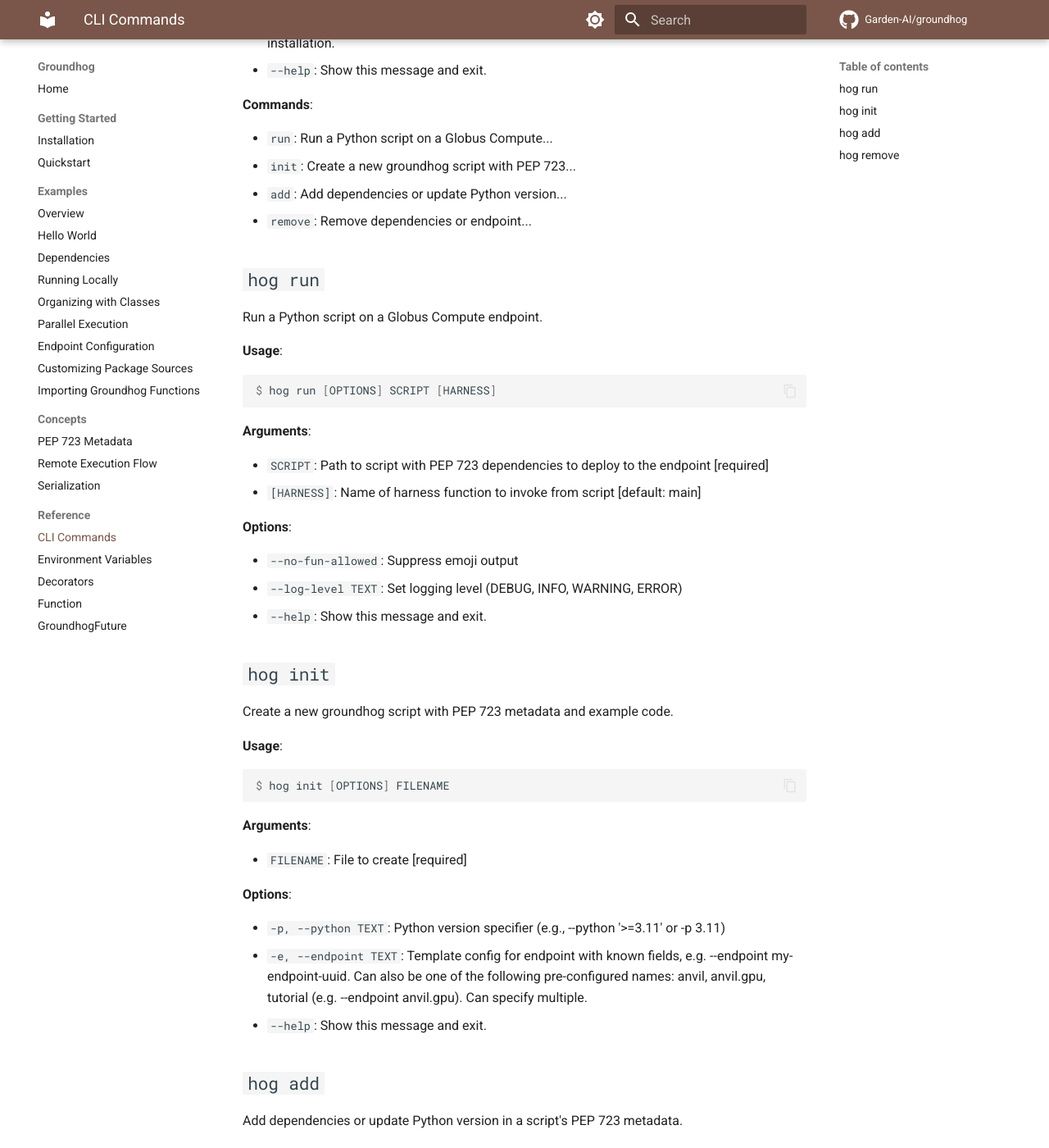
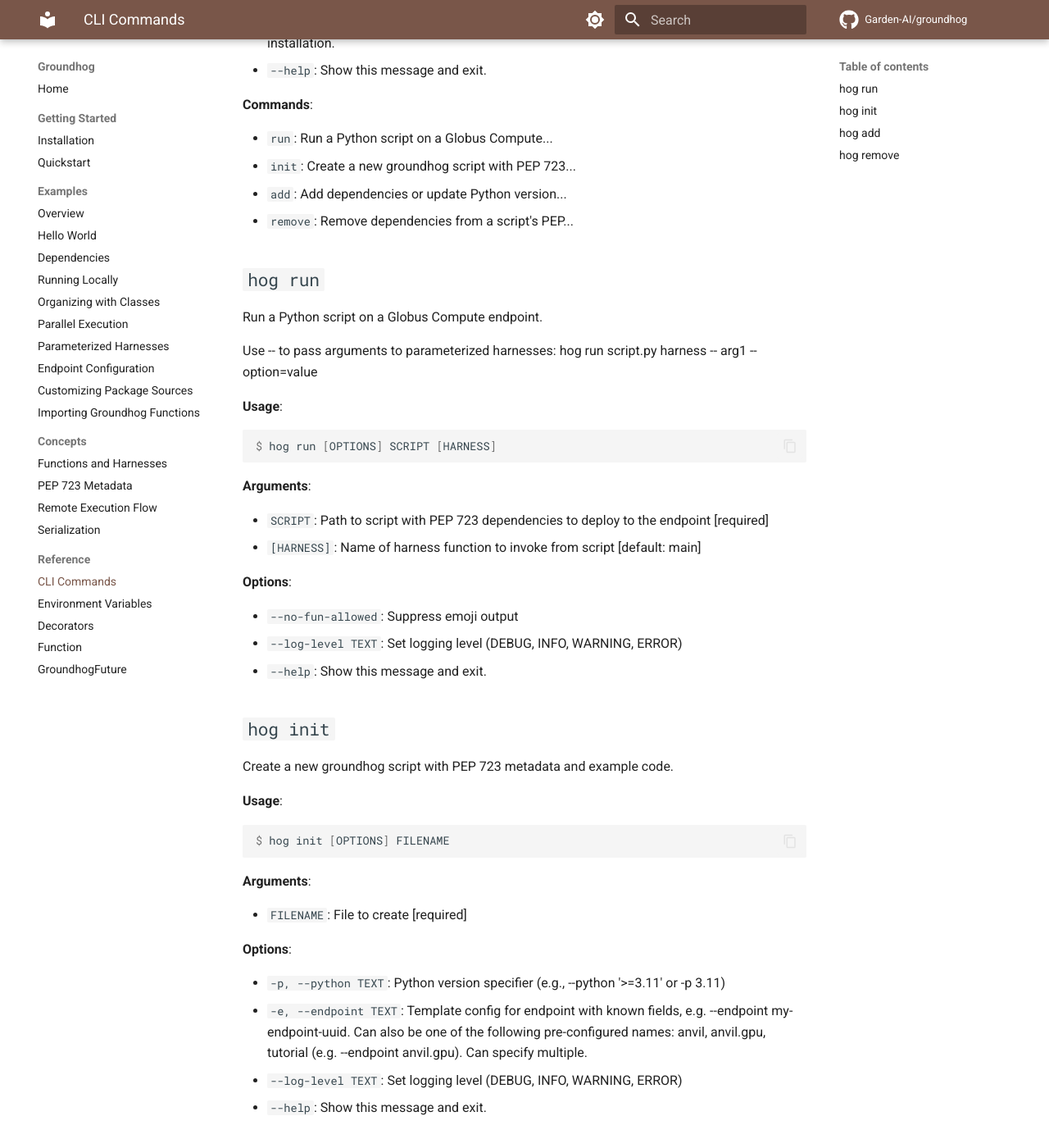
Before and after one commit to Garden-AI/groundhog, an MkDocs documentation site: the page built from docs/api/cli.md, in a window 1280 px wide and 1400 px high, scrolled down 412 px. Shown: the whole window at 82% size. Built offline with MkDocs 1.6.1 and Material for MkDocs 9.7.7, drawn with Linux system fonts in a browser that asks for light colours; comment, search, counter and statistics services are not loaded; the version menu is left out; some of the changed text lies outside the part shown.

Commit message:
update docs

```diff
--- a/docs/api/cli.md
+++ b/docs/api/cli.md
@@ -18,11 +18,14 @@ $ hog [OPTIONS] COMMAND [ARGS]...
 * `run`: Run a Python script on a Globus Compute...
 * `init`: Create a new groundhog script with PEP 723...
 * `add`: Add dependencies or update Python version...
-* `remove`: Remove dependencies or endpoint...
+* `remove`: Remove dependencies from a script&#x27;s PEP...
 
 ## `hog run`
 
 Run a Python script on a Globus Compute endpoint.
+
+Use -- to pass arguments to parameterized harnesses:
+    hog run script.py harness -- arg1 --option=value
 
 **Usage**:
 
@@ -59,6 +62,7 @@ $ hog init [OPTIONS] FILENAME
 
 * `-p, --python TEXT`: Python version specifier (e.g., --python &#x27;&gt;=3.11&#x27; or -p 3.11)
 * `-e, --endpoint TEXT`: Template config for endpoint with known fields, e.g. --endpoint my-endpoint-uuid. Can also be one of the following pre-configured names: anvil, anvil.gpu, tutorial (e.g. --endpoint anvil.gpu). Can specify multiple.
+* `--log-level TEXT`: Set logging level (DEBUG, INFO, WARNING, ERROR)
 * `--help`: Show this message and exit.
 
 ## `hog add`
@@ -86,7 +90,7 @@ $ hog add [OPTIONS] SCRIPT [PACKAGES]...
 
 ## `hog remove`
 
-Remove dependencies or endpoint configurations from a script&#x27;s PEP 723 metadata.
+Remove dependencies from a script&#x27;s PEP 723 metadata.
 
 **Usage**:
 
@@ -102,4 +106,5 @@ $ hog remove [OPTIONS] SCRIPT [PACKAGES]...
 **Options**:
 
 * `-e, --endpoint TEXT`: Remove endpoint or variant configuration (e.g., anvil, anvil.gpu, my_endpoint). Known endpoints: anvil, anvil.gpu, tutorial. Can specify multiple. Note: Removing a base endpoint (e.g., anvil) removes all its variants. Removing a specific variant (e.g., anvil.gpu) leaves the base and other variants intact.
+* `--log-level TEXT`: Set logging level (DEBUG, INFO, WARNING, ERROR)
 * `--help`: Show this message and exit.
--- a/mkdocs.yml
+++ b/mkdocs.yml
@@ -101,10 +101,12 @@ nav:
     - Running Locally: examples/local.md
     - Organizing with Classes: examples/methods.md
     - Parallel Execution: examples/parallel-execution.md
+    - Parameterized Harnesses: examples/parameterized-harness.md
     - Endpoint Configuration: examples/configuration.md
     - Customizing Package Sources: examples/pytorch_custom_index.md
     - Importing Groundhog Functions: examples/imported_function.md
   - Concepts:
+    - Functions and Harnesses: concepts/functions-and-harnesses.md
     - PEP 723 Metadata: concepts/pep723.md
     - Remote Execution Flow: concepts/remote-execution.md
     - Serialization: concepts/serialization.md
```
Also changed, not shown: docs/examples/index.md (+1 -0 lines), docs/examples/parameterized-harness.md (added, +57 -0 lines), docs/index.md (+2 -2 lines).
